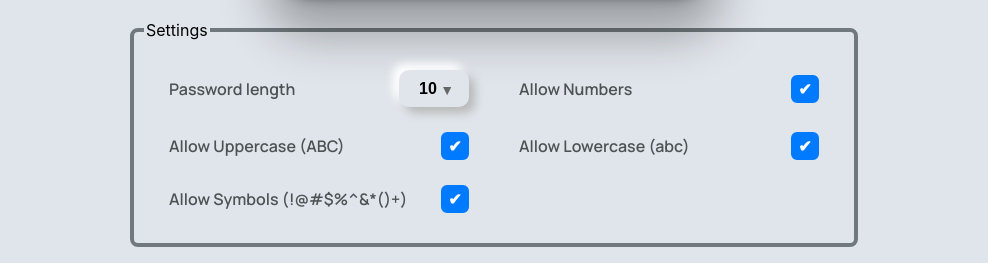
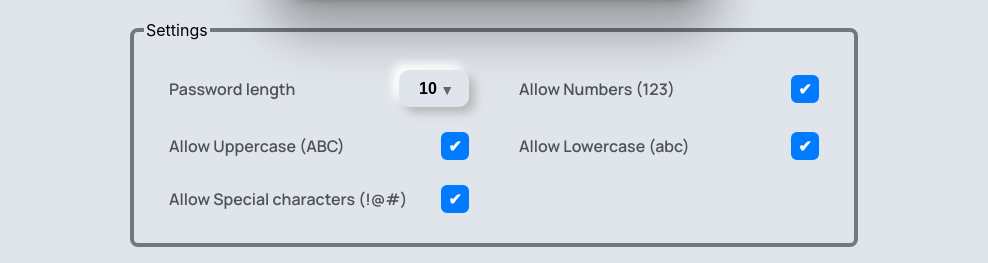
Before and after one commit to AdarshNaikDev/adis-password-generator, a React (Create React App) app: page / in a window 1280 px wide. Shown: the part 351-614 px from the top of the page, without its empty margins (146-1134 px from the left). Built offline with nearby package versions, Linux system fonts and the light colour scheme.

Commit message:
changed pavan

```diff
--- a/src/PasswordGen.js
+++ b/src/PasswordGen.js
@@ -149,7 +149,7 @@ function PasswordGen() {
 
                             </div>
                             <div className="setting-item ">
-                                Allow Numbers
+                                Allow Numbers (123)
                                 <input type="checkbox"
                                     className="checkbox"
                                     id="allowNumbers"
@@ -189,7 +189,7 @@ function PasswordGen() {
                         {/* Third Row */}
                         <div className="settings-row">
                             <div className="setting-item">
-                                Allow Symbols (!@#$%^&*()+)
+                                Allow Special characters (!@#)
 
                                 <input
                                     type="checkbox"
```
